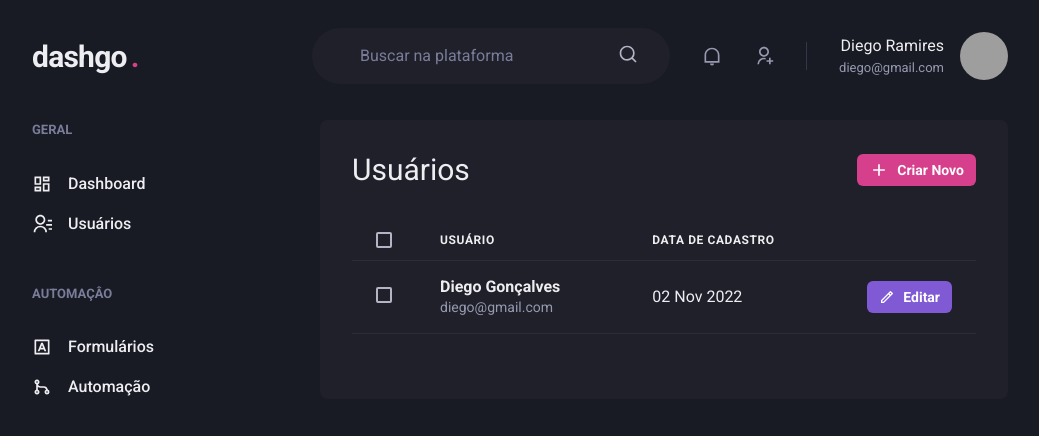
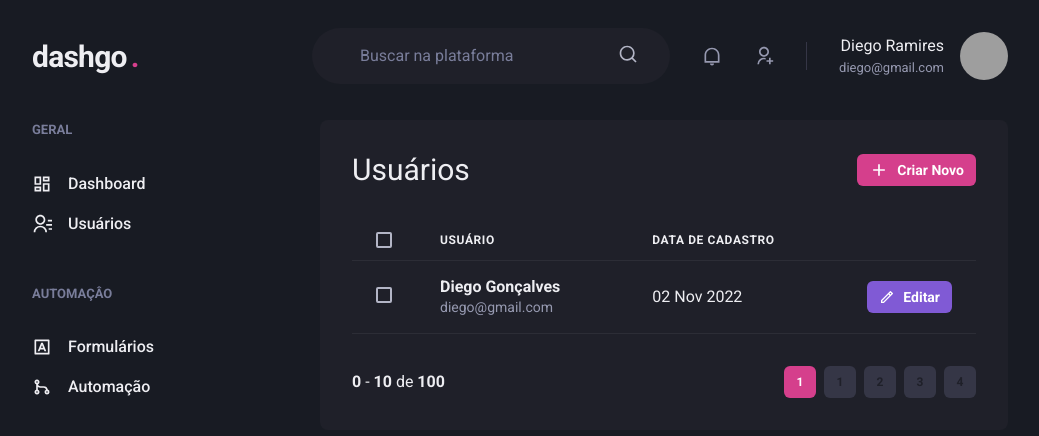
Before and after one commit to DiegoRamires/dashgo, a Next.js app: page /users in a window 1280 px wide. Shown: the top 436 px of the page, without its empty margins (120-1159 px from the left). Built offline with nearby package versions, Linux system fonts and the light colour scheme; grey boxes are pictures that could not be loaded.

Commit message:
add: create pagination component

```diff
--- /dev/null
+++ b/src/components/Pagination.tsx
@@ -0,0 +1,70 @@
+import { Box, Button, HStack } from "@chakra-ui/react";
+
+export function Pagination() {
+  return (
+    <HStack mt={8} spacing='6' justify='space-between' align='center'>
+      <Box>
+        <strong>0</strong> - <strong>10</strong> de <strong>100</strong>
+      </Box>
+      <HStack spacing='2'>
+        <Button
+          size='sm'
+          fontSize='xs'
+          width='4'
+          colorScheme='pink'
+          disabled
+          _disabled={{
+            bgColor: 'pink.500',
+            cursor: 'default'
+          }}
+        >
+          1
+        </Button>
+        <Button
+          size='sm'
+          fontSize='xs'
+          width='4'
+          bgColor='gray.700'
+          _hover={{
+            bgColor: 'gray.500'
+          }}
+        >
+          1
+        </Button>
+        <Button
+          size='sm'
+          fontSize='xs'
+          width='4'
+          bgColor='gray.700'
+          _hover={{
+            bgColor: 'gray.500'
+          }}
+        >
+          2
+        </Button>
+        <Button
+          size='sm'
+          fontSize='xs'
+          width='4'
+          bgColor='gray.700'
+          _hover={{
+            bgColor: 'gray.500'
+          }}
+        >
+          3
+        </Button>
+        <Button
+          size='sm'
+          fontSize='xs'
+          width='4'
+          bgColor='gray.700'
+          _hover={{
+            bgColor: 'gray.500'
+          }}
+        >
+          4
+        </Button>
+      </HStack>
+    </HStack>
+  )
+}
--- a/src/pages/users/index.tsx
+++ b/src/pages/users/index.tsx
@@ -1,6 +1,7 @@
 import { Box, Button, Checkbox, Flex, Heading, Icon, Table, Tbody, Td, Text, Th, Thead, Tr } from "@chakra-ui/react";
 import { RiAddLine, RiPencilLine } from 'react-icons/ri';
 import { Header } from "../../components/Header";
+import { Pagination } from "../../components/Pagination";
 import { Sidebar } from "../../components/Sidebar";
 
 export default function UserList() {
@@ -62,6 +63,8 @@
               </Tr>
             </Tbody>
           </Table>
+
+          <Pagination />
         </Box>
       </Flex>
     </Box>
```
